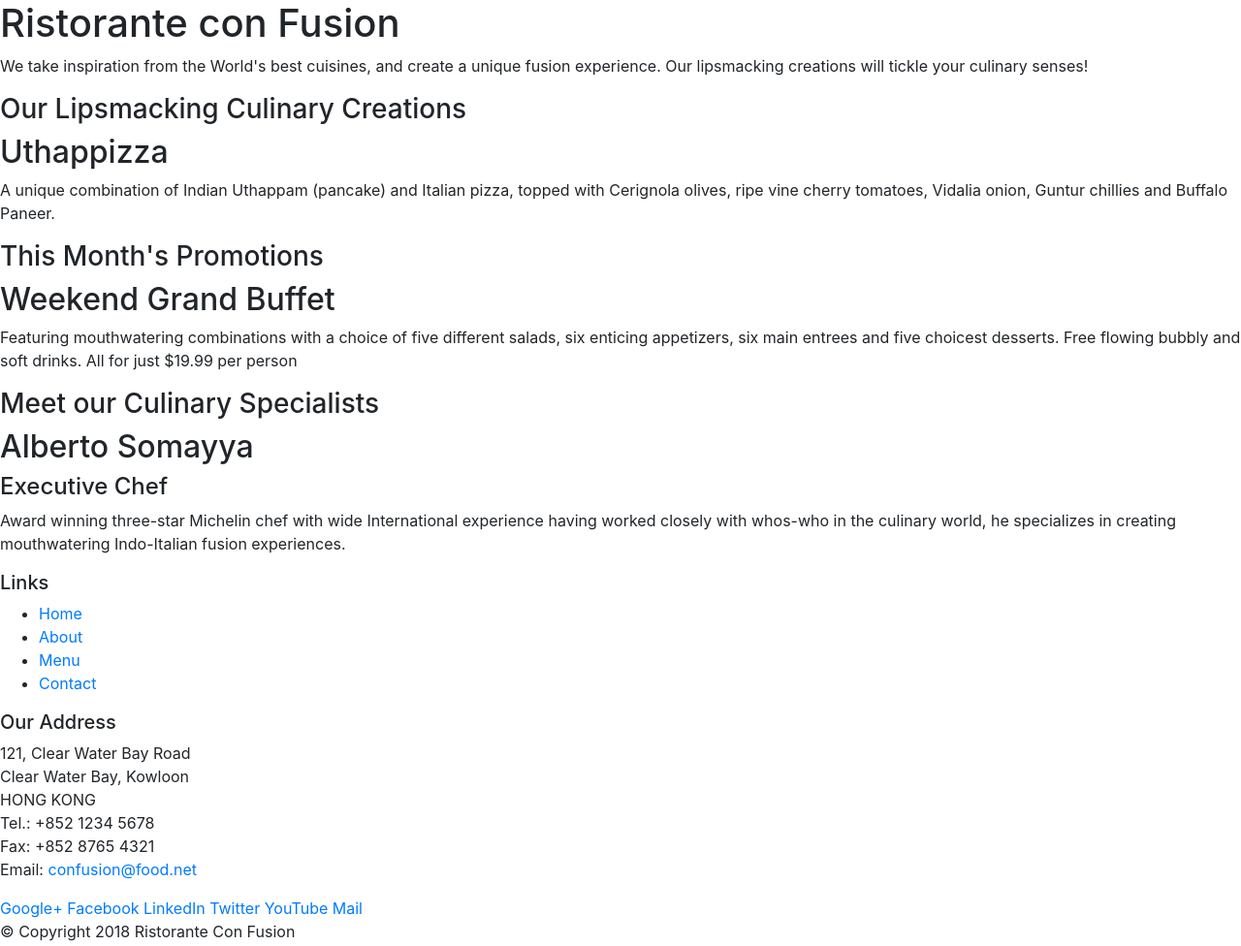
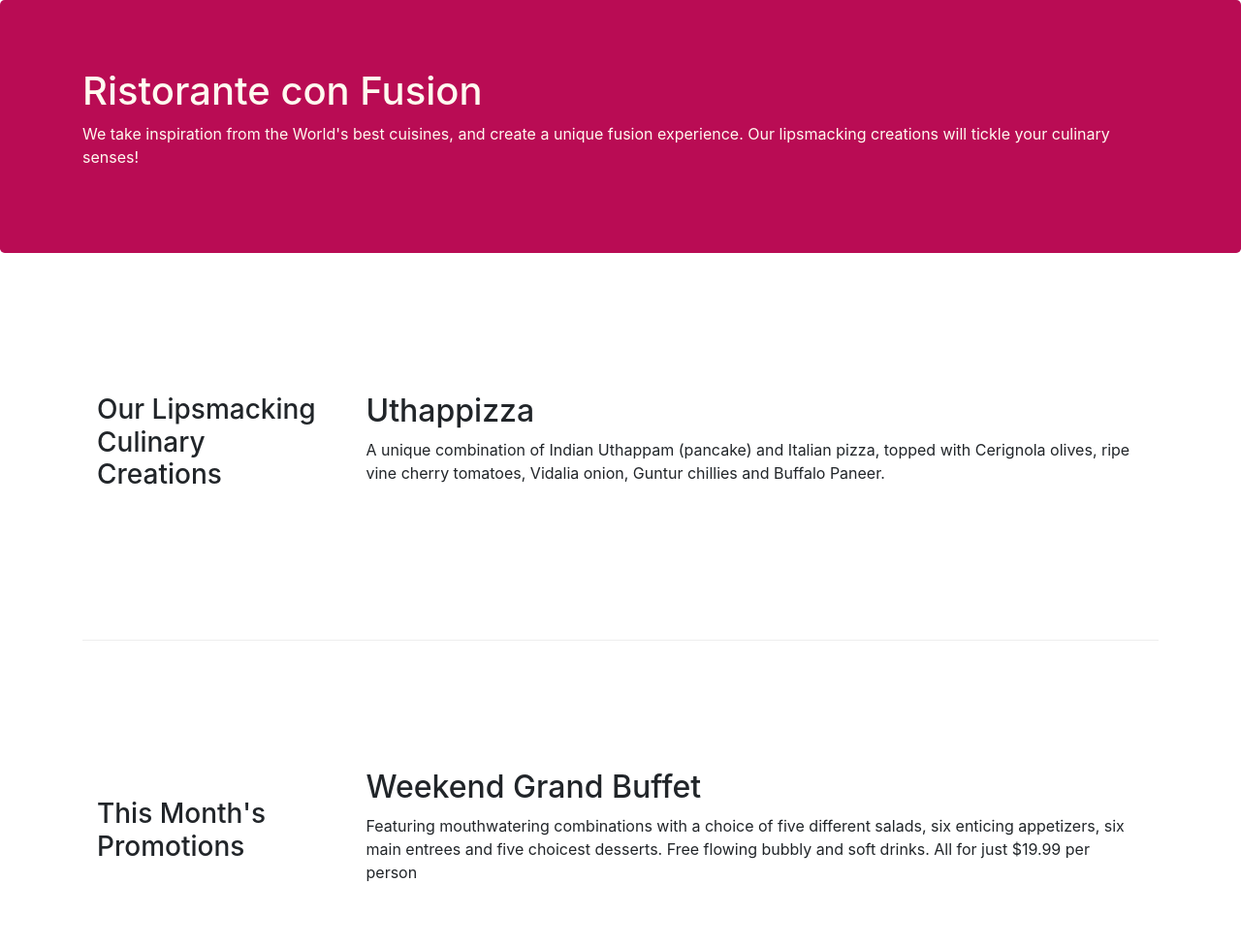
Before and after one commit to wdospinal/coursera-boostrap, a website: page index.html in a window 1280 px wide. Shown: the top 976 px of the page at 97% size. Drawn offline with nearby package versions, Linux system fonts and the light colour scheme.

Commit message:
Exercise: Responsive Design and Bootstrap Grid System Part 2

```diff
--- /dev/null
+++ b/css/styles.css
@@ -0,0 +1,30 @@
+.row-header {
+  margin: 0px auto;
+  padding: 0px auto;
+}
+
+.row-content {
+  margin: 0px auto;
+  padding: 50px 0px 50px 0px;
+  border-bottom: 1px ridge;
+  min-height: 400px;
+}
+
+.footer {
+  background-color: turquoise;
+  margin: 0px auto;
+  padding: 20px 0px 20px 0px;
+}
+
+.jumbotron {
+  padding: 70px 30px 70px 0px;
+  margin: 0px auto;
+  background: #b90c54;
+  color: floralwhite;
+}
+
+.address {
+  font-size: 80%;
+  margin: 0px;
+  color: black;
+}
--- a/index.html
+++ b/index.html
@@ -8,51 +8,52 @@
 
         <!-- Bootstrap CSS -->
         <link rel="stylesheet" href="node_modules/bootstrap/dist/css/bootstrap.min.css">
+        <link rel="stylesheet" href="css/styles.css">
         <title>Ristorante Con Fusion</title>
     </head>
 
 <body>
 
-    <header>
-        <div>
-            <div>
-                <div>
+    <header class="jumbotron">
+        <div class="container">
+            <div class="row row-header">
+                <div class="col-12 col-sm6">
                     <h1>Ristorante con Fusion</h1>
                     <p>We take inspiration from the World's best cuisines, and create a unique fusion experience. Our lipsmacking creations will tickle your culinary senses!</p>
                 </div>
-                <div>
+                <div class="col-12 col-sm">
                 </div>
             </div>
         </div>
     </header>
 
-    <div>
-        <div>
-            <div>
+    <div class="container">
+        <div class="row row-content align-items-center" >
+            <div class="col-12 col-sm-4 col-md-3">
                 <h3>Our Lipsmacking Culinary Creations</h3>
             </div>
-            <div>
+            <div class="col col-sm col-md">
                 <h2>Uthappizza</h2>
                 <p>A unique combination of Indian Uthappam (pancake) and Italian pizza, topped with Cerignola olives, ripe vine cherry tomatoes, Vidalia onion, Guntur chillies and Buffalo Paneer.</p>
             </div>
         </div>
 
 
-        <div>
-            <div>
+        <div class="row row-content align-items-center">
+            <div class="col-12 col-sm-4 col-md-3">
                 <h3>This Month's Promotions</h3>
             </div>
-            <div>
+            <div class="col col-sm col-md">
                 <h2>Weekend Grand Buffet</h2>
                 <p>Featuring mouthwatering combinations with a choice of five different salads, six enticing appetizers, six main entrees and five choicest desserts. Free flowing bubbly and soft drinks. All for just $19.99 per person </p>
             </div>
         </div>
 
-        <div>
-            <div>
+        <div class="row row-content align-items-center">
+            <div class="col-12 col-sm-4 col-md-3">
                 <h3>Meet our Culinary Specialists</h3>
             </div>
-            <div>
+            <div class="col col-sm col-md">
                 <h2>Alberto Somayya</h2>
                 <h4>Executive Chef</h4>
                 <p>Award winning three-star Michelin chef with wide International experience having worked closely with whos-who in the culinary world, he specializes in creating mouthwatering Indo-Italian fusion experiences. </p>
@@ -60,19 +61,19 @@
         </div>
     </div>
 
-    <footer>
-        <div>
-            <div>
-                <div>
+    <footer class="footer">
+        <div class="container">
+            <div class="row">
+                <div class="col-4 col-sm-2">
                     <h5>Links</h5>
-                    <ul>
+                    <ul class="list-unstyled">
                         <li><a href="#">Home</a></li>
                         <li><a href="#">About</a></li>
                         <li><a href="#">Menu</a></li>
                         <li><a href="#">Contact</a></li>
                     </ul>
                 </div>
-                <div>
+                <div class="col-7 col-sm-5">
                     <h5>Our Address</h5>
                     <address>
 		              121, Clear Water Bay Road<br>
@@ -83,8 +84,8 @@
 		              Email: <a href="mailto:confusion@food.net">confusion@food.net</a>
 		           </address>
                 </div>
-                <div>
-                    <div>
+                <div class="col-12 col-sm-4">
+                    <div class="text-center align-self-center"> <!--revisar align center-->
                         <a href="http://google.com/+">Google+</a>
                         <a href="http://www.facebook.com/profile.php?id=">Facebook</a>
                         <a href="http://www.linkedin.com/in/">LinkedIn</a>
@@ -94,8 +95,8 @@
                     </div>
                 </div>
            </div>
-           <div>
-                <div>
+           <div class="row justify-content-center">
+                <div class="col-auto">
                     <p>© Copyright 2018 Ristorante Con Fusion</p>
                 </div>
            </div>
```
